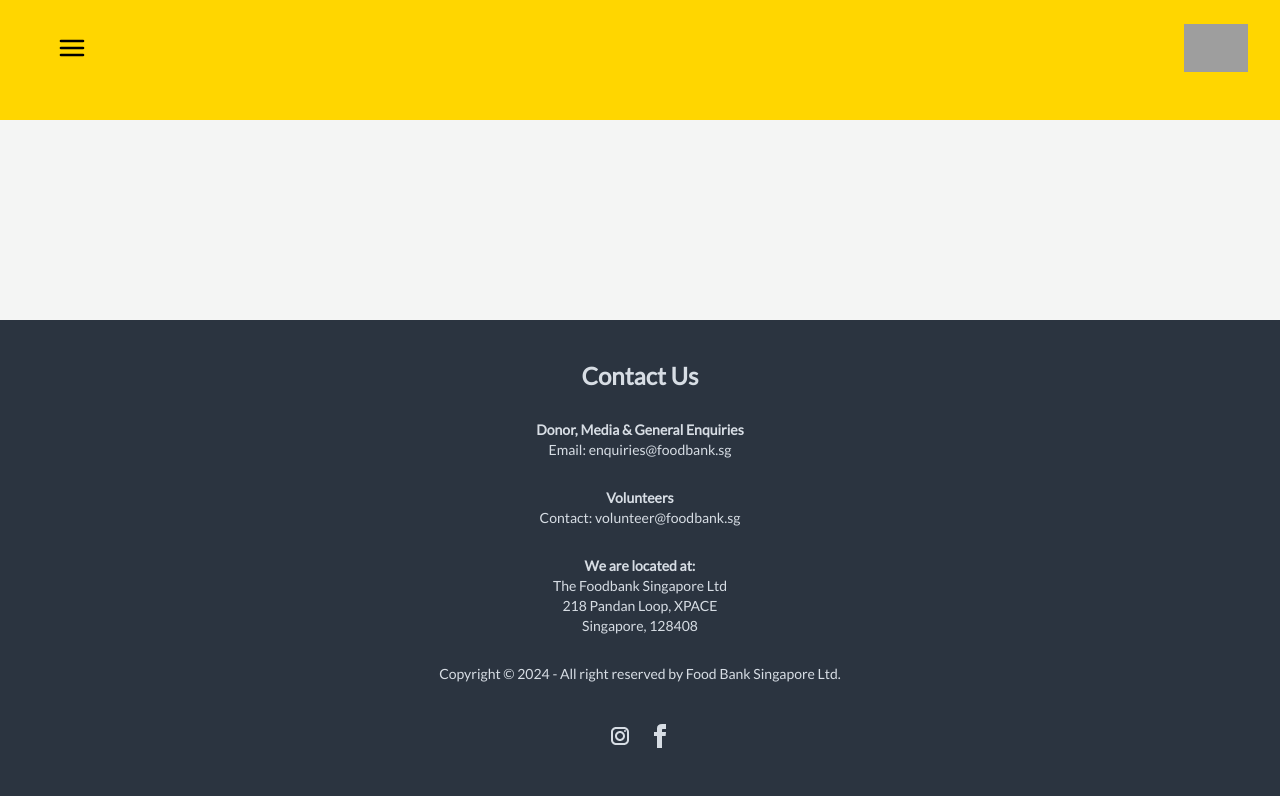
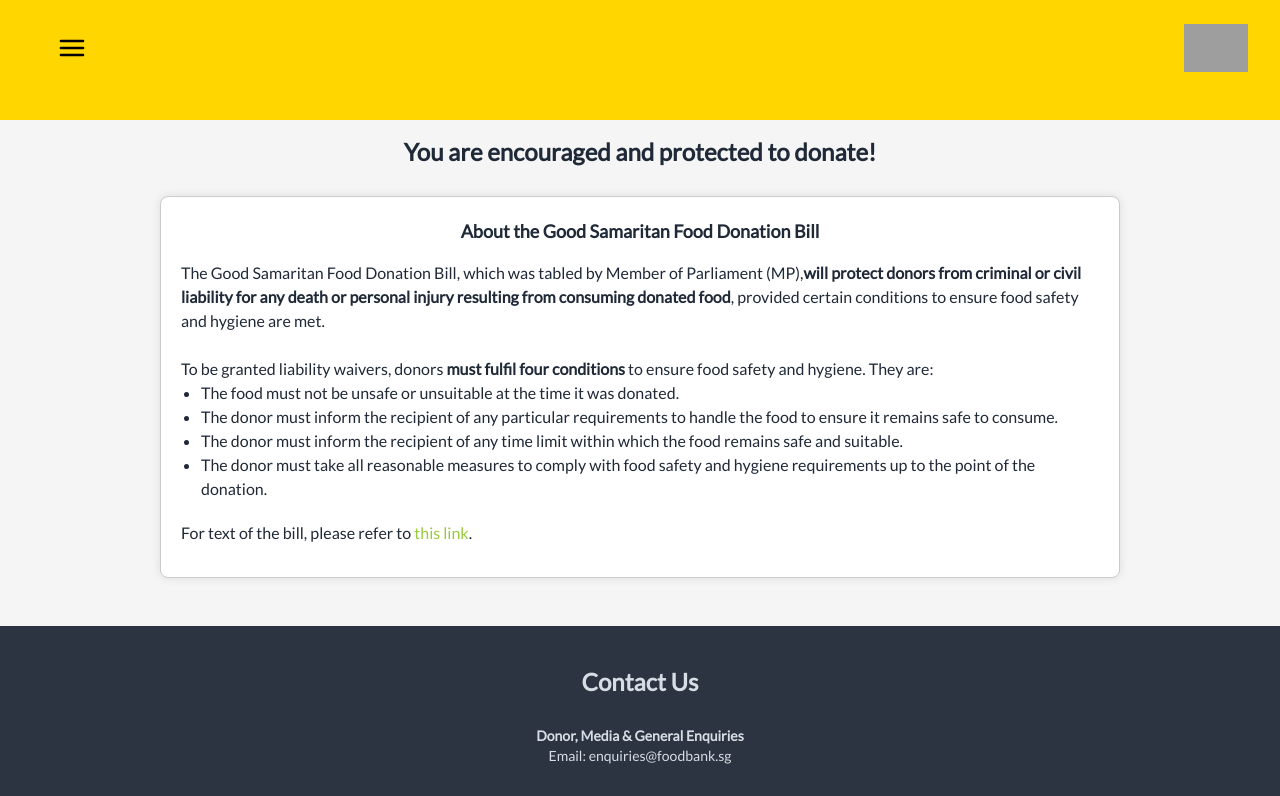
Before and after one commit to rxchell/Team-2-Code-to-Give-Asia-2024, a React (Vite) app in the folder frontend/: page /guidelines in a window 1280 px wide. Shown: the top 796 px of the page. Built offline with nearby package versions, Linux system fonts and the light colour scheme; grey boxes are pictures that could not be loaded.

Commit message:
guidelines page done

```diff
--- a/frontend/src/App.jsx
+++ b/frontend/src/App.jsx
@@ -11,8 +11,8 @@ import DonatePage from './pages/DonatePage'
 import GuidelinesPage from './pages/GuidelinesPage'
 import AdditionalInfoPage from './pages/AdditionalInfoPage'
 
-// axios.defaults.baseURL = "http://localhost:3000/";
-// axios.defaults.withCredentials = true;
+axios.defaults.baseURL = "http://localhost:3000/";
+axios.defaults.withCredentials = true;
 
 export default function App() {
     return (
@@ -24,7 +24,7 @@ export default function App() {
                     <Route path="/register" element={<RegisterPage />} />
                     <Route path="/donate" element={<DonatePage />} />
                     <Route path="/donate/additional-information" element={<AdditionalInfoPage />} />
-                    <Route path="/guidelines" element={GuidelinesPage}/>
+                    <Route path="/guidelines" element={<GuidelinesPage />}/>
                     <Route path='*' element={<h1>Not Found</h1>} />
                 </Route>
             </Routes>
--- a/frontend/src/pages/GuidelinesPage.jsx
+++ b/frontend/src/pages/GuidelinesPage.jsx
@@ -1,5 +1,36 @@
 export default function GuidelinesPage() {
     return (
-        <h1>GuidelinesPage</h1>
+        <>
+        <div className='flex flex-col items-center w-full'>
+        <div className='flex space-x-2 mt-4'>
+            <p className='text-2xl font-bold mb-4'> You are encouraged and protected to donate!</p>
+        </div>
+
+
+        <div className='flex justify-center w-3/4'>
+            <div className='bg-white box justify-center' >
+                <h2 className='text-lg font-bold mb-4'>About the Good Samaritan Food Donation Bill</h2>
+                <div>
+                    <p>The Good Samaritan Food Donation Bill, which was tabled by Member of Parliament (MP),
+                        <strong>will protect donors from criminal or civil liability for any death or personal injury resulting from consuming donated food</strong>,
+                        provided certain conditions to ensure food safety and hygiene are met.
+                        <br/><br/>To be granted liability waivers, donors
+                        <strong> must fulfil four conditions</strong> to ensure food safety and hygiene. They are:
+                    </p>
+
+                    <ul className="list-disc pl-5 mb-5">
+                            <li>The food must not be unsafe or unsuitable at the time it was donated.</li>
+                            <li>The donor must inform the recipient of any particular requirements to handle the food to ensure it remains safe to consume.</li>
+                            <li>The donor must inform the recipient of any time limit within which the food remains safe and suitable.</li>
+                            <li>The donor must take all reasonable measures to comply with food safety and hygiene requirements up to the point of the donation.</li>
+                    </ul>
+
+                    <p>For text of the bill, please refer to <a href="https://www.parliament.gov.sg/docs/default-source/bills-introduced/good-samaritan-food-donation-bill-22-2024.pdf?sfvrsn=83d45608_3" className="text-[#99CA3B]">this link</a>.</p>
+                </div>
+            </div>
+        </div>
+
+        </div>
+        </>
     );
 };
--- a/frontend/src/pages/form.css
+++ b/frontend/src/pages/form.css
@@ -52,3 +52,13 @@ label {
 select[multiple] {
     height: 100px;
 }
+
+.box {
+    justify-self: center;
+    width: 100%;
+    padding: 20px;
+    border: 1px solid #ccc;
+    border-radius: 8px;
+    background-color: #f9f9f9;
+    box-shadow: 0 0 10px rgba(0, 0, 0, 0.1);
+}
```
